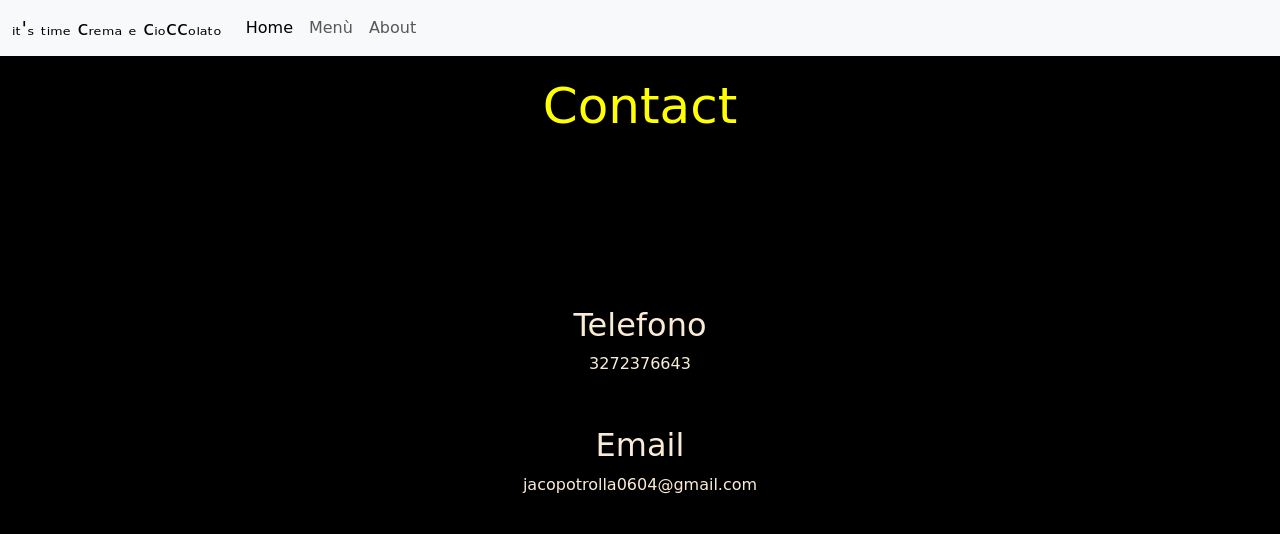
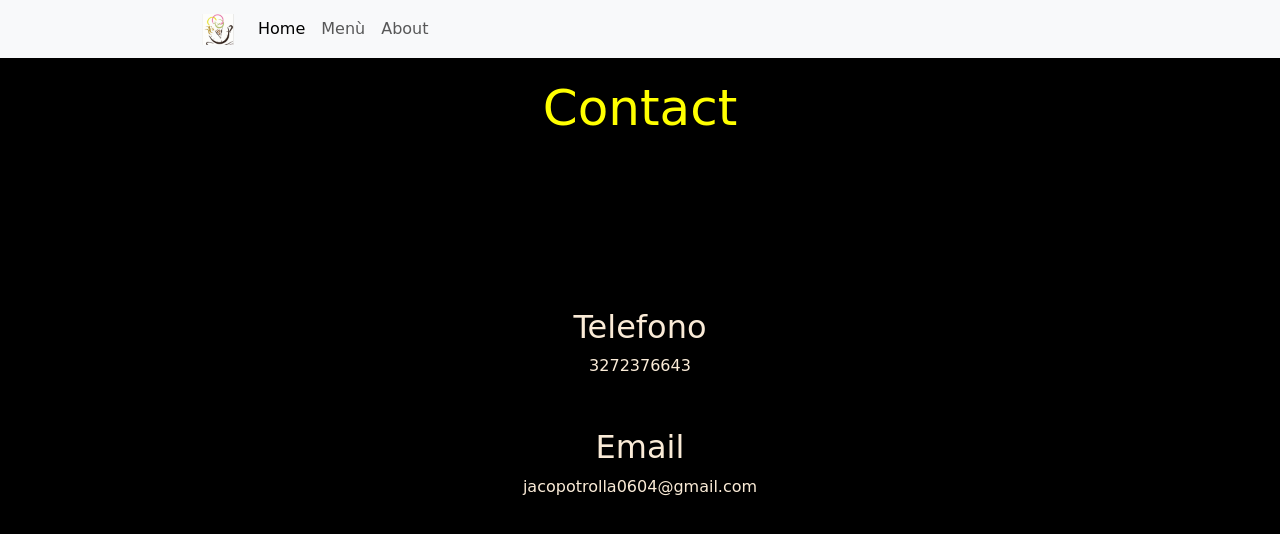
Before and after one commit to jack0604/crema-ciocco, a plain HTML site: page about.html in a window 1280 px wide. Drawn offline with Linux system fonts and the light colour scheme.

Commit message:
Update about.html

```diff
--- a/about.html
+++ b/about.html
@@ -18,7 +18,7 @@
 <body>
     <nav class="navbar navbar-expand-lg bg-light">
         <div class="container-fluid">
-          <a class="navbar-brand" href="#">ᵢₜ'ₛ ₜᵢₘₑ cᵣₑₘₐ ₑ cᵢₒccₒₗₐₜₒ</a>
+          <a class="navbar-brand" href="#"><img src="logo.png" alt=""width="32px"style="margin-left: 190px;"></a>
           <button class="navbar-toggler" type="button" data-bs-toggle="collapse" data-bs-target="#navbarNav" aria-controls="navbarNav" aria-expanded="false" aria-label="Toggle navigation">
             <span class="navbar-toggler-icon"></span>
           </button>
```
